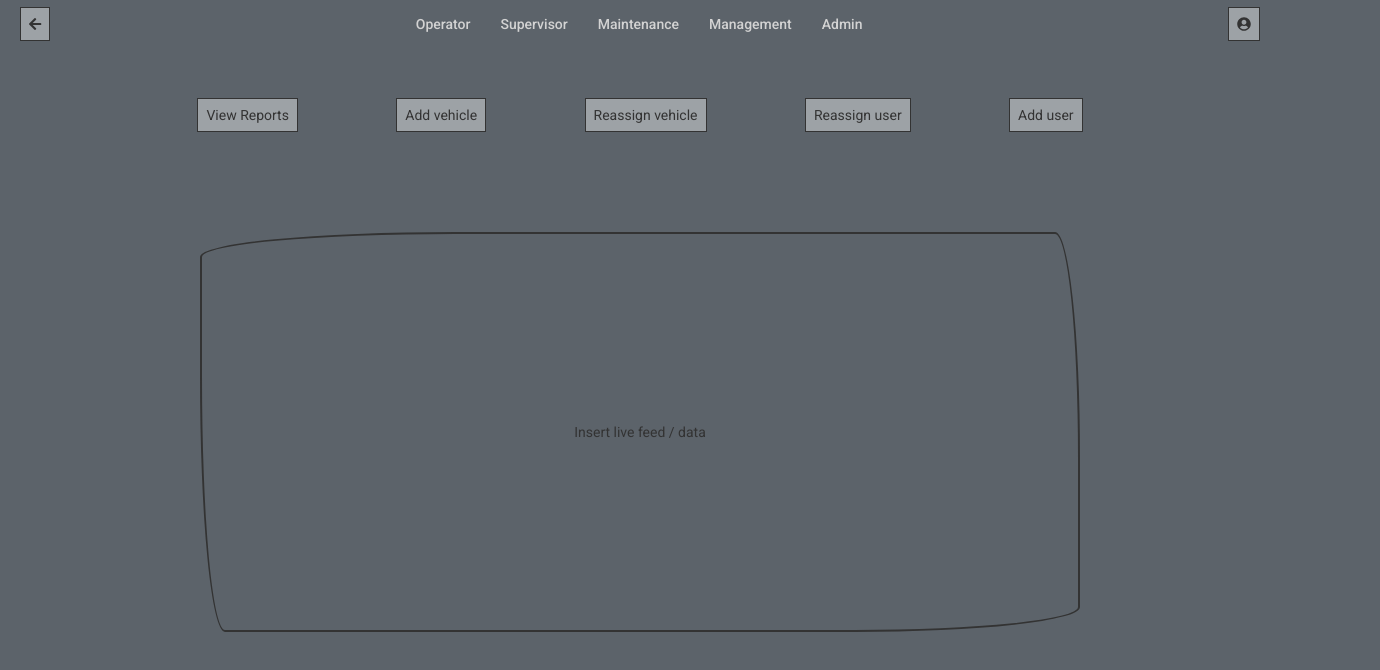
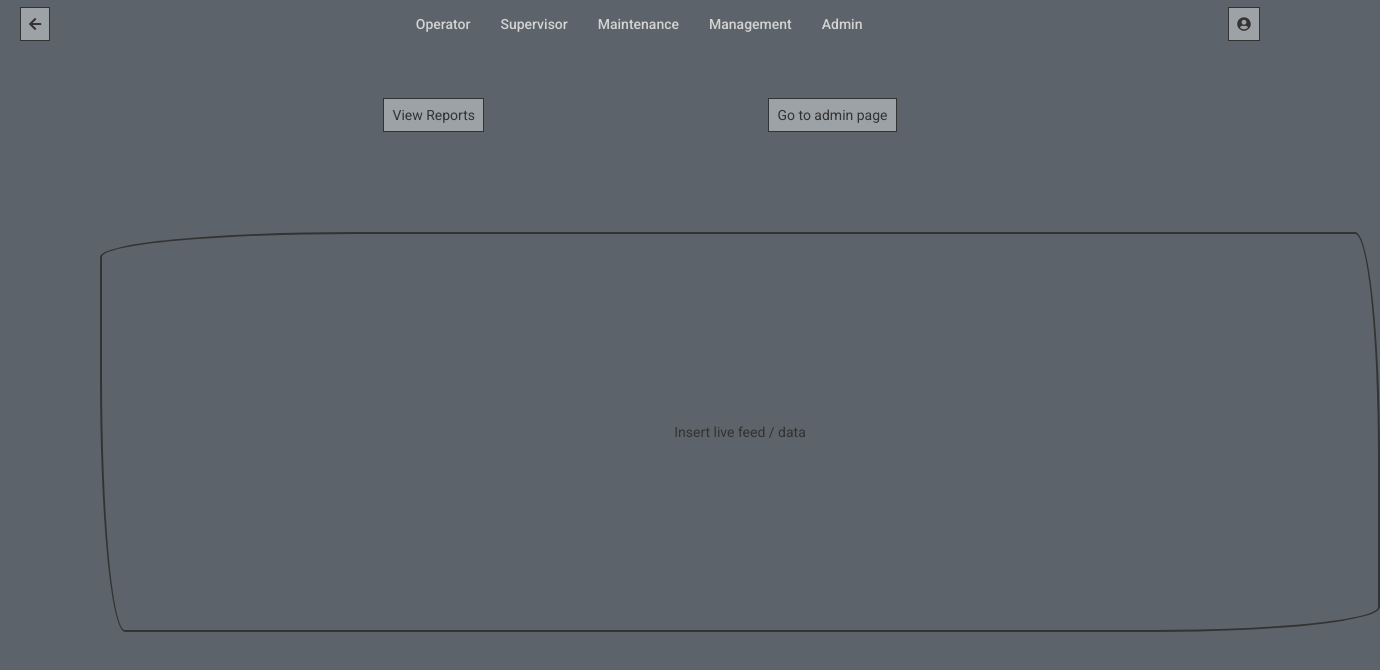
Before and after one commit to jackroy08/Nology_Client_SR, a React (Create React App) app: page /Management in a window 1280 px wide. Shown: the top 670 px of the page, 1380 px wide, since content can reach past the window. Built offline with nearby package versions, Linux system fonts and the light colour scheme; the HTML template or start-up script is replaced by a standard one.

Commit message:
added a button to go to admin page and routing for the reports button

```diff
--- a/src/App.jsx
+++ b/src/App.jsx
@@ -29,7 +29,7 @@ const App = () => {
         <Operator path="/Operator" />
         <Supervisor path="/Supervisor" />
         <Maintenance path="/Maintenance" />
-        <Management path="/Management" />
+        <Management path="/Management/*" />
         <Admin path="/Admin/*" />
         <ChecklistModal path="/ChecklistModal" checklistData={checklistData} />
         <ClassAChecks path="/ClassA" />
--- /dev/null
+++ b/src/pages/Management/LiveFeed/LiveFeed.jsx
@@ -0,0 +1,12 @@
+import React from "react";
+import Styles from "./LiveFeed.module.scss";
+
+const LiveFeed = () => {
+    return (
+        <section className={Styles.dataFeed}>
+            <p>Insert live feed / data </p>
+        </section>
+    )
+}
+
+export default LiveFeed;
--- /dev/null
+++ b/src/pages/Management/LiveFeed/LiveFeed.module.scss
@@ -0,0 +1,30 @@
+.dataFeed {
+    //   box-sizing: border-box;
+    //   border: 2px solid rgb(51, 51, 51);
+    //   height:  400px;
+    //   width: 100%;
+    //   display: flex;
+    //   margin: 100px;
+    //   border-radius: 255px 25px 225px 25px/25px 225px 25px 255px;
+    //   justify-content: space-around;
+    //   display: flex;
+    //   align-items: center;
+    //   font-family: Neucha, -apple-system, system-ui, system-ui, "Segoe UI", Roboto, "Helvetica Neue", Arial, sans-serif;
+    box-sizing:border-box;
+    background-color:rgba(0, 0, 0, 0);
+    color:rgb(51, 51, 51);
+    border-radius: 255px 25px 225px 25px/25px 225px 25px 255px;
+    border: 2px solid rgb(51, 51, 51);
+    cursor:pointer;
+    font-family: Neucha, -apple-system, system-ui, system-ui, "Segoe UI", Roboto, "Helvetica Neue", Arial, sans-serif;
+    font-size:16px;
+    font-weight:400;
+    height:400px;
+    width: 100%;
+    padding:6px 12px;
+    transition: 0.15s ease-in-out;
+    display: flex;
+    justify-content: space-around;
+    margin: 100px;
+    align-items: center;
+    }
--- /dev/null
+++ b/src/pages/Management/LiveFeed/index.js
@@ -0,0 +1,3 @@
+import LiveFeed from "./LiveFeed";
+
+export default LiveFeed;
--- a/src/pages/Management/Management.jsx
+++ b/src/pages/Management/Management.jsx
@@ -1,18 +1,23 @@
 import React from 'react'
 import Styles from './Management.module.scss';
+import {Router} from "@reach/router";
+import { Link } from "@reach/router";
+import ManagementReports from "./ManagementReports";
+import LiveFeed from "./LiveFeed";
 
 const Management = () => {
+
     return (
-    <main className={Styles.managementMain}>
-        <button className={Styles.btn}>View Reports</button>
-        <button className={Styles.btn}>Add vehicle</button>
-        <button className={Styles.btn}>Reassign vehicle</button>
-        <button className={Styles.btn}>Reassign user</button>
-        <button className={Styles.btn}>Add user</button>
-        <section className={Styles.dataFeed}>
-        <p>Insert live feed / data </p>
-        </section>
-    </main>
+        <>
+            <main className={Styles.managementMain}>
+                <Link to="./ManagementReports"><button className={Styles.btn}>View Reports</button></Link>
+                <Link to="../Admin"><button className={Styles.btn}>Go to admin page</button></Link>
+            </main>
+            <Router>
+                <LiveFeed path="/"/>
+                <ManagementReports path="ManagementReports"/>
+            </Router>
+        </>
     )
 }
 
--- a/src/pages/Management/Management.module.scss
+++ b/src/pages/Management/Management.module.scss
@@ -10,34 +10,3 @@
         margin: 0 1px;
     }
 }
-
-.dataFeed {
-//   box-sizing: border-box;
-//   border: 2px solid rgb(51, 51, 51);
-//   height:  400px;
-//   width: 100%;
-//   display: flex;
-//   margin: 100px;
-//   border-radius: 255px 25px 225px 25px/25px 225px 25px 255px;
-//   justify-content: space-around;
-//   display: flex;
-//   align-items: center;
-//   font-family: Neucha, -apple-system, system-ui, system-ui, "Segoe UI", Roboto, "Helvetica Neue", Arial, sans-serif;
-box-sizing:border-box;
-background-color:rgba(0, 0, 0, 0);
-color:rgb(51, 51, 51);
-border-radius: 255px 25px 225px 25px/25px 225px 25px 255px;
-border: 2px solid rgb(51, 51, 51);
-cursor:pointer;
-font-family: Neucha, -apple-system, system-ui, system-ui, "Segoe UI", Roboto, "Helvetica Neue", Arial, sans-serif;
-font-size:16px;
-font-weight:400;
-height:400px;
-width: 100%;
-padding:6px 12px;
-transition: 0.15s ease-in-out;
-display: flex;
-justify-content: space-around;
-margin: 100px;
-align-items: center;
-}
--- /dev/null
+++ b/src/pages/Management/ManagementReports/ManagementReports.jsx
@@ -0,0 +1,8 @@
+import React from "react";
+import Styles from "./ManagementReports.module.scss";
+
+const ManagementReports = () => {
+    return <p>I am the Management Reports page</p>
+}
+
+export default ManagementReports;
--- /dev/null
+++ b/src/pages/Management/ManagementReports/index.js
@@ -0,0 +1,3 @@
+import ManagementReports from "./ManagementReports";
+
+export default ManagementReports;
```
Also changed, not shown: src/pages/Management/ManagementReports/ManagementReports.module.scss (added).
